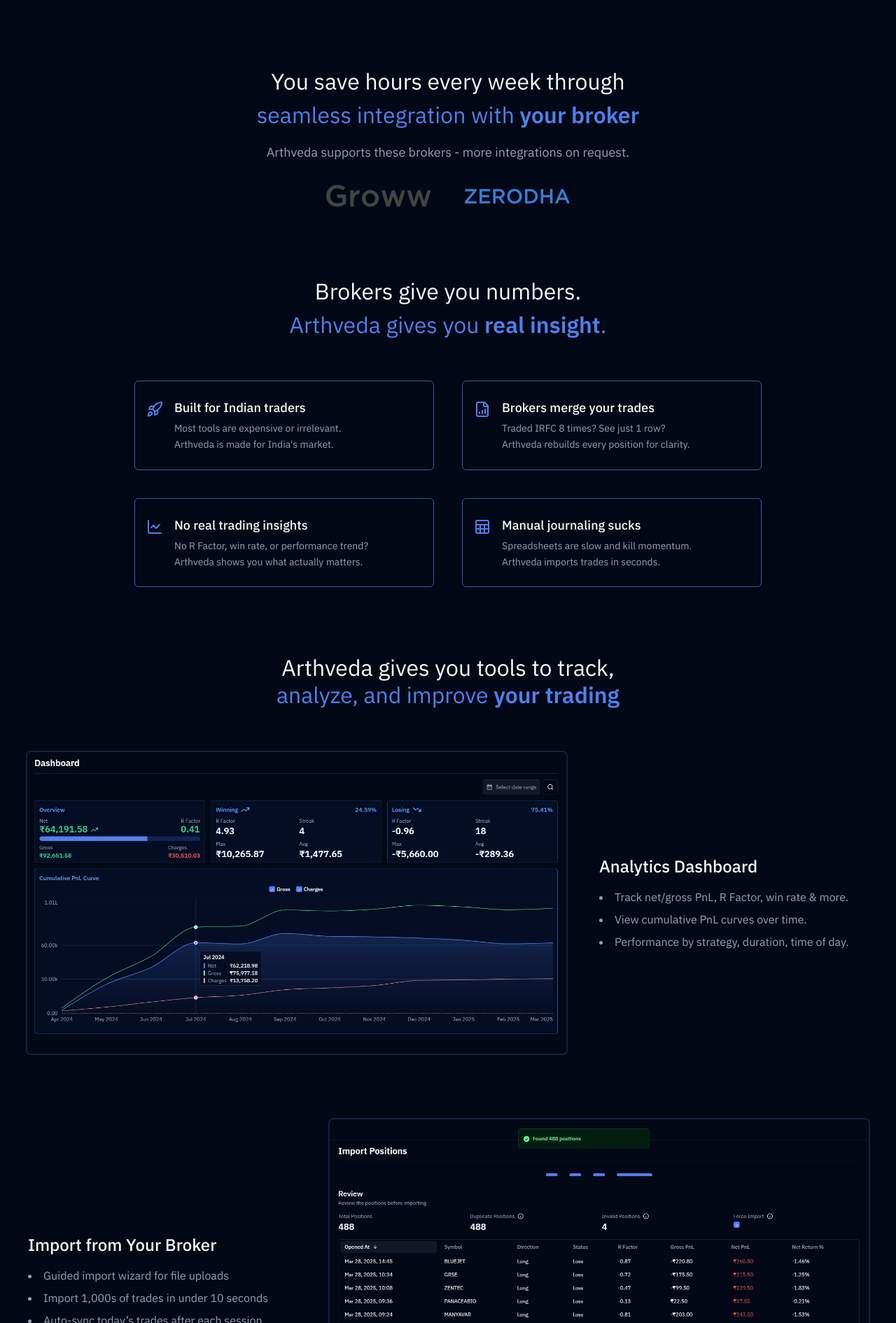
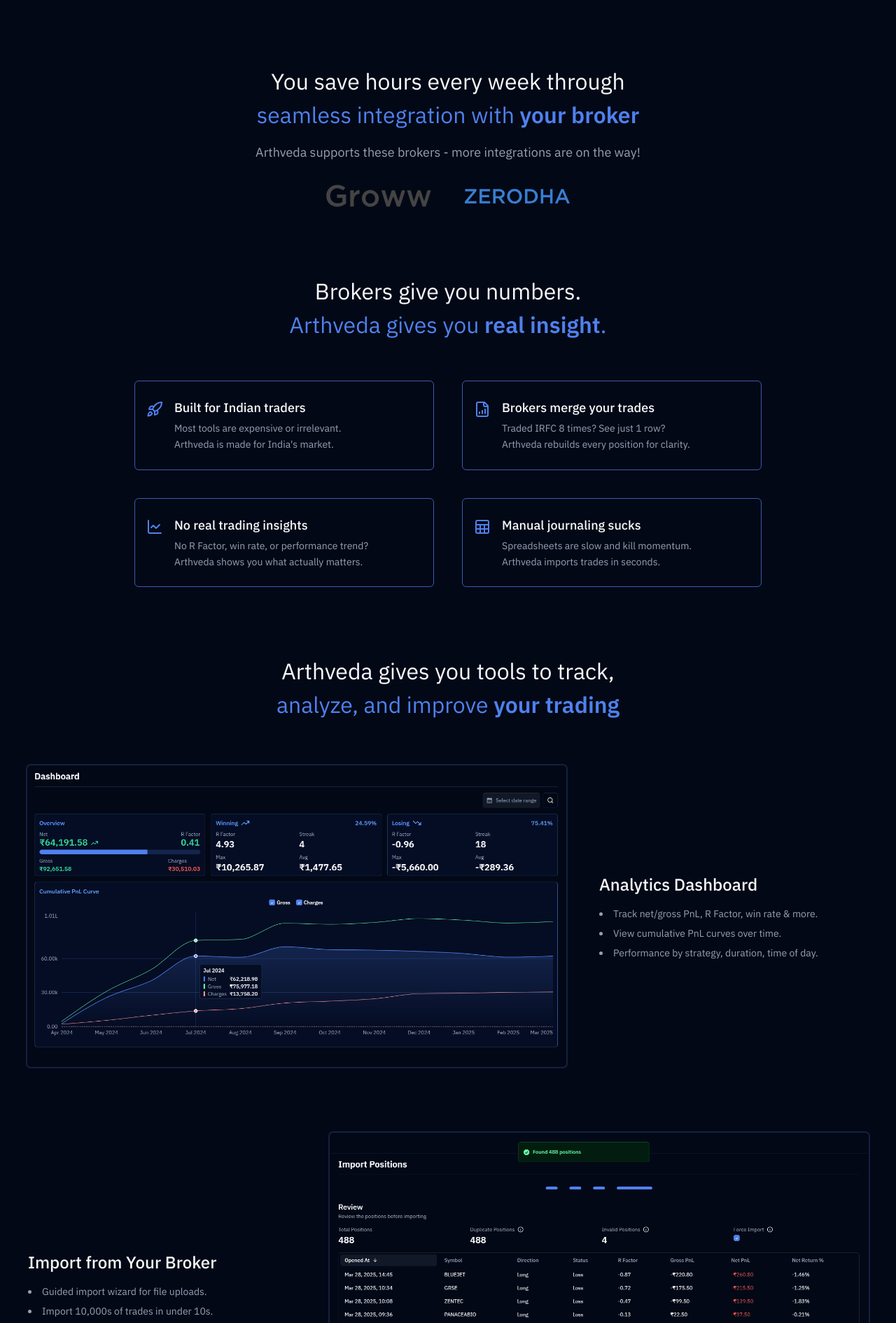
Before and after one commit to MudgalLabs/arthveda_landing, a Next.js app: page / in a window 1280 px wide. Shown: the part 909-2800 px from the top of the page at 70% size. Built offline with nearby package versions, Linux system fonts and the light colour scheme.

Commit message:
feat: clean up copy

```diff
--- a/components/brokers.tsx
+++ b/components/brokers.tsx
@@ -35,9 +35,9 @@ export default function Brokers() {
                     </span>
                 </h2>
 
-                <p className="mt-4 text-base md:text-lg text-foreground-muted max-w-2xl mx-auto">
-                    Arthveda supports these brokers - more integrations on
-                    request.
+                <p className="mt-4 text-sm sm:text-base md:text-lg text-foreground-muted max-w-2xl mx-auto">
+                    Arthveda supports these brokers - more integrations are on
+                    the way!
                 </p>
             </div>
 
--- a/components/demo_form.tsx
+++ b/components/demo_form.tsx
@@ -15,7 +15,7 @@ export default function DemoForm() {
     };
 
     return (
-        <form className="flex justify-center gap-x-2" onSubmit={handleSubmit}>
+        <form className="flex justify-center gap-x-4" onSubmit={handleSubmit}>
             <Input
                 type="email"
                 required
--- a/components/features.tsx
+++ b/components/features.tsx
@@ -5,7 +5,7 @@ export default function Features() {
     return (
         <section id="features" className="mt-24">
             <div className="text-center mb-14">
-                <h2 className="text-3xl md:big-heading font-normal!">
+                <h2 className="big-heading font-normal!">
                     Arthveda gives you tools to track,
                     <br className="hidden md:block" />
                     <span className="text-primary">
@@ -16,7 +16,7 @@ export default function Features() {
                 </h2>
             </div>
 
-            <div className="mt-16 space-y-24 [&_img]:outline-2 [&_img]:outline-offset-1 [&_img]:outline-accent-muted [&_img]:hover:outline-accent [&_img]:transition-all [&_img]:duration-300 [&_img]:ease-in-out [&_img]:rounded-sm">
+            <div className="mt-16 space-y-12 sm:space-y-24 [&_img]:outline-2 [&_img]:outline-offset-1 [&_img]:outline-accent-muted [&_img]:hover:outline-accent [&_img]:transition-all [&_img]:duration-300 [&_img]:ease-in-out [&_img]:rounded-sm [&_li]:text-sm [&_li]sm:text-base">
                 <div className="flex flex-col lg:flex-row items-center gap-12">
                     <div className="w-full lg:w-4/6">
                         <a
@@ -70,9 +70,9 @@ export default function Features() {
                             Import from Your Broker
                         </h3>
                         <ul className="text-foreground-muted list-disc list-inside space-y-2">
-                            <li>Guided import wizard for file uploads</li>
-                            <li>Import 1,000s of trades in under 10 seconds</li>
-                            <li>{`Auto-sync today’s trades after each session`}</li>
+                            <li>Guided import wizard for file uploads.</li>
+                            <li>Import 10,000s of trades in under 10s.</li>
+                            <li>{`Auto-sync trades after each trading session.`}</li>
                         </ul>
                     </div>
                 </div>
@@ -98,9 +98,9 @@ export default function Features() {
                             Explore Your Positions
                         </h3>
                         <ul className="text-foreground-muted list-disc list-inside space-y-2">
-                            <li>Search, filter, and sort with ease</li>
-                            <li>See detailed metrics for each position</li>
-                            <li>Go beyond basic broker reports</li>
+                            <li>Search, filter, and sort with ease.</li>
+                            <li>See detailed metrics for each position.</li>
+                            <li>Go beyond basic broker reports.</li>
                         </ul>
                     </div>
                 </div>
@@ -123,14 +123,12 @@ export default function Features() {
                     </div>
                     <div className="w-full lg:w-2/6 space-y-4">
                         <h3 className="text-xl md:text-2xl font-medium text-foreground">
-                            View/Add Position
+                            Know Your Position
                         </h3>
                         <ul className="text-foreground-muted list-disc list-inside space-y-2">
-                            <li>Manually add positions when needed</li>
-                            <li>
-                                See all trades, PnL, R Factor & holding period
-                            </li>
-                            <li>Auto-calculated charges, add notes</li>
+                            <li>Manually add positions when needed.</li>
+                            <li>See all trades, metrics, and notes.</li>
+                            <li>We auto-calculate charges for you.</li>
                         </ul>
                     </div>
                 </div>
--- a/components/footer.tsx
+++ b/components/footer.tsx
@@ -3,7 +3,7 @@ import Link from "next/link";
 
 export default function Footer() {
     return (
-        <footer className="border-t border-accent-muted mt-24">
+        <footer className="border-t border-accent-muted mt-12 sm:mt-24">
             <div className="py-6 md:py-10 flex-center">
                 <div className="space-y-2">
                     <p className="text-xs sm:text-base inline-block text-foreground">
```
